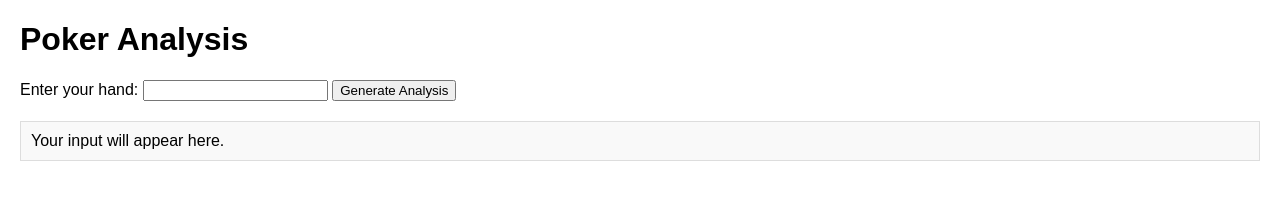
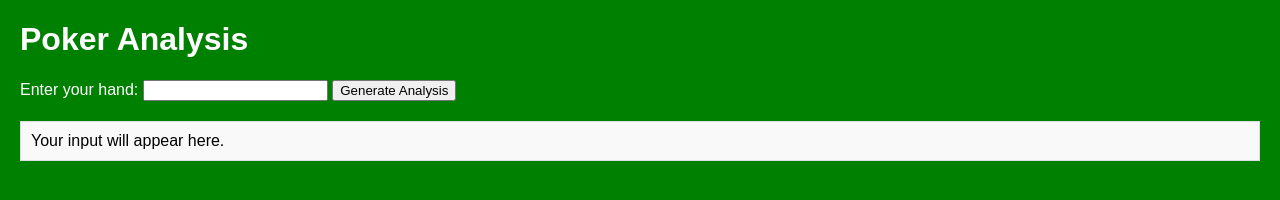
Before and after one commit to rithwikn05/pokerAIAdviser, a website: page public/index.html in a window 1280 px wide. Drawn offline with Linux system fonts and the light colour scheme.

Commit message:
djahfjahsdkjfhad

```diff
--- a/public/index.html
+++ b/public/index.html
@@ -8,12 +8,15 @@
         body {
             font-family: Arial, sans-serif;
             margin: 20px;
+            background-color: green;
+            color: white;
         }
         #output {
             margin-top: 20px;
             padding: 10px;
             border: 1px solid #ddd;
             background-color: #f9f9f9;
+            color: black;
         }
     </style>
 </head>
@@ -21,7 +24,7 @@
     <h1>Poker Analysis</h1>
     <label for="inputText">Enter your hand:</label>
     <input type="text" id="inputText">
-    <button id = "Generate" onclick="showText()">Generate Analysis</button>
+    <button id="Generate" onclick="showText()">Generate Analysis</button>
     <div id="output">Your input will appear here.</div>
 
     <script src="script.js"></script>
```
